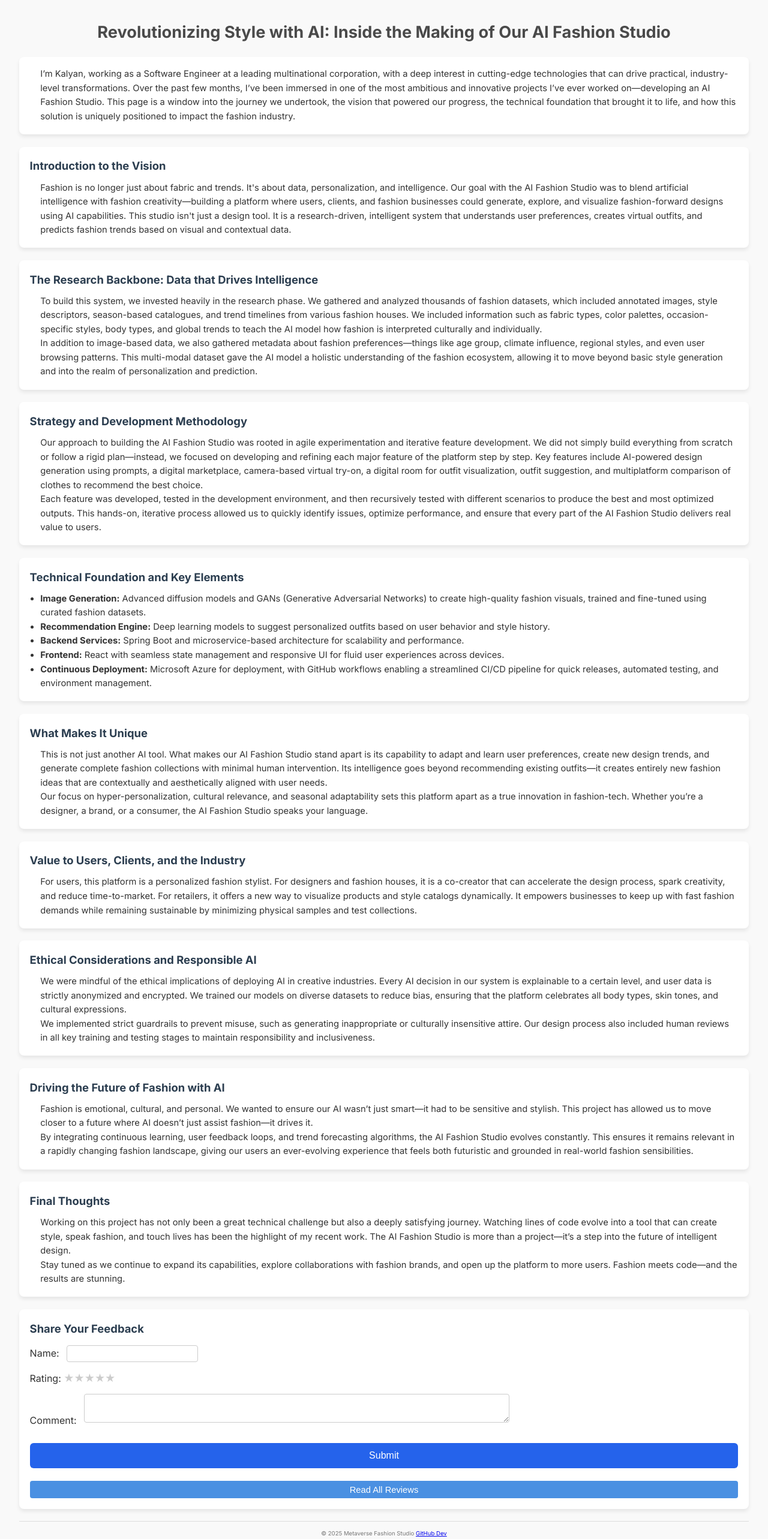
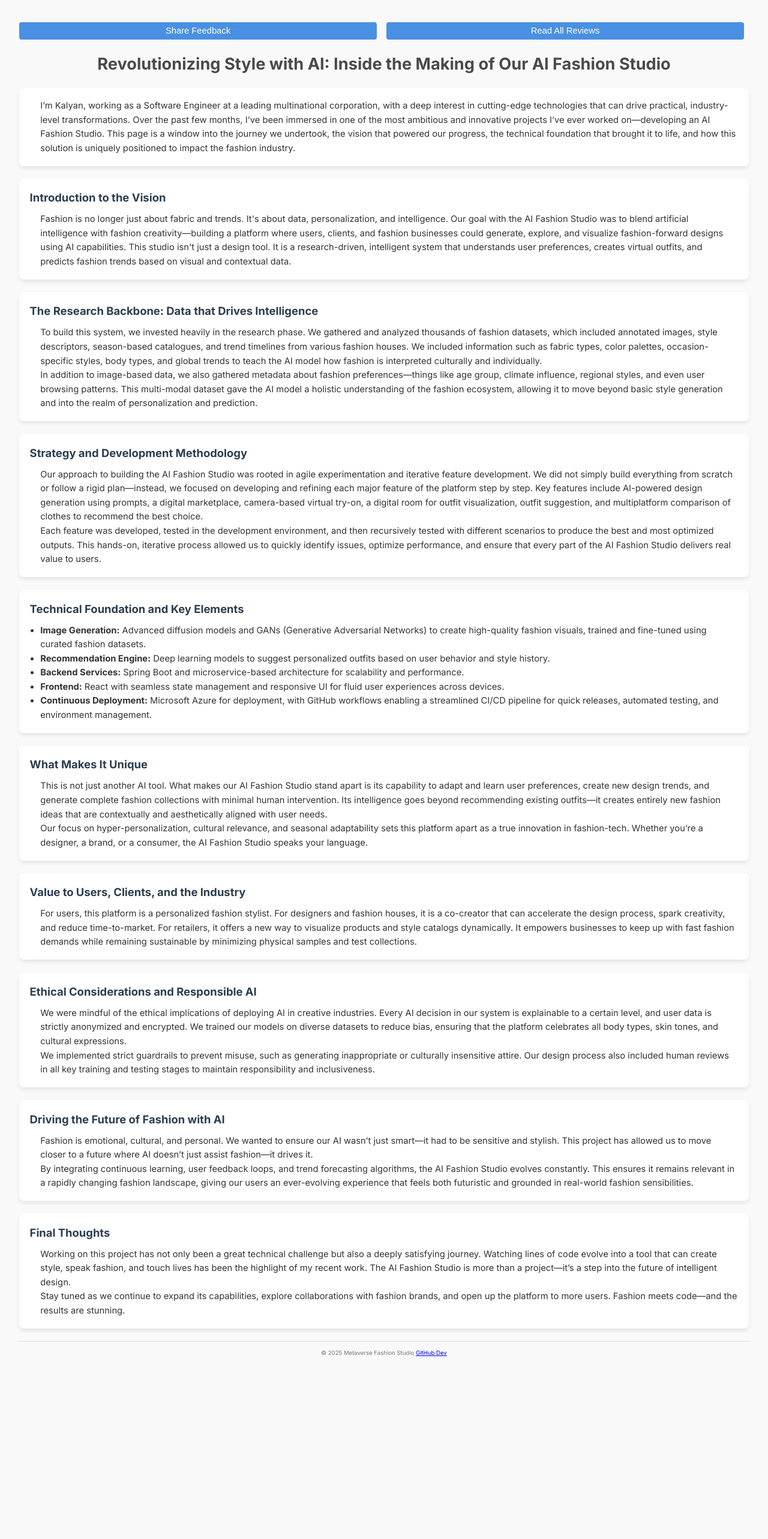
Before and after one commit to KanakamSasikalyan/react-frontend, a React (Create React App) app: page /about in a window 1280 px wide. Shown: the top 2566 px of the page at 60% size. After the commit the page ends 2295 px from the top, so only its background shows below. Built offline with nearby package versions, Linux system fonts and the light colour scheme; sample sign-in values are in the browser's storage.

Commit message:
updated functionality

```diff
--- a/src/components/About/About.css
+++ b/src/components/About/About.css
@@ -93,3 +93,37 @@
   transform: scale(1.2);
   opacity: 0.7;
 }
+
+.btn-small {
+  padding: 0.25rem 0.7rem;
+  font-size: 0.85rem;
+  margin-right: 0.3rem;
+  margin-top: 0;
+}
+
+.about-actions {
+  display: flex;
+  justify-content: flex-end;
+  gap: 0.5rem;
+  margin-bottom: 1.2rem;
+}
+
+.feedback-modal {
+  background: #fff;
+  border: 1px solid #ddd;
+  border-radius: 8px;
+  box-shadow: 0 2px 8px rgba(0,0,0,0.08);
+  padding: 1.2rem 1.5rem;
+  max-width: 420px;
+  margin: 0 auto 1.5rem auto;
+  z-index: 10;
+}
+
+.btn-cancel {
+  background: #eee;
+  color: #333;
+}
+
+.btn-cancel:hover {
+  background: #ccc;
+}
--- a/src/components/About/About.jsx
+++ b/src/components/About/About.jsx
@@ -1,12 +1,14 @@
 import React, { useState } from 'react';
 import { useNavigate } from 'react-router-dom';
 import './About.css';
+import API_BASE_URL from '../../config/apiConfig';
 
 const About = () => {
   const [name, setName] = useState('');
   const [rating, setRating] = useState(0);
   const [comment, setComment] = useState('');
   const [submitMsg, setSubmitMsg] = useState('');
+  const [showFeedback, setShowFeedback] = useState(false);
   const navigate = useNavigate();
 
   const handleSubmit = async (e) => {
@@ -18,7 +20,7 @@ const About = () => {
     }
     try {
       // Assumes POST /api/reviews { name, rating, comment }
-      const res = await fetch('/api/reviews', {
+      const res = await fetch(`${API_BASE_URL}/api/reviews`, {
         method: 'POST',
         headers: { 'Content-Type': 'application/json' },
         body: JSON.stringify({ name, rating, comment })
@@ -26,6 +28,7 @@ const About = () => {
       if (res.ok) {
         setSubmitMsg('Thank you for your feedback!');
         setName(''); setRating(0); setComment('');
+        setTimeout(() => setShowFeedback(false), 1200);
       } else {
         setSubmitMsg('Failed to submit review.');
       }
@@ -36,6 +39,40 @@ const About = () => {
 
   return (
     <div className="about-container">
+      <div className="about-actions">
+        <button className="btn btn-small" onClick={() => setShowFeedback(true)}>Share Feedback</button>
+        <button className="btn btn-small" onClick={() => navigate('/reviews')}>Read All Reviews</button>
+      </div>
+      {showFeedback && (
+        <div className="feedback-modal">
+          <form className="review-form" onSubmit={handleSubmit}>
+            <div style={{marginBottom: '0.5rem'}}>
+              <label>Name: </label>
+              <input type="text" value={name} onChange={e => setName(e.target.value)} className="input" style={{marginLeft: '0.5rem'}} />
+            </div>
+            <div style={{marginBottom: '0.5rem'}}>
+              <label>Rating: </label>
+              {[1,2,3,4,5].map(star => (
+                <span
+                  key={star}
+                  onClick={() => setRating(star)}
+                  style={{cursor:'pointer', color: star <= rating ? '#f5b301' : '#ccc', fontSize: '1.2rem'}}
+                  aria-label={star + ' star'}
+                >★</span>
+              ))}
+            </div>
+            <div style={{marginBottom: '0.5rem'}}>
+              <label>Comment: </label>
+              <textarea value={comment} onChange={e => setComment(e.target.value)} className="input" rows={2} style={{marginLeft: '0.5rem', width: '60%'}} />
+            </div>
+            <div style={{display:'flex', alignItems:'center'}}>
+              <button type="submit" className="btn btn-small">Submit</button>
+              <button type="button" className="btn btn-small btn-cancel" onClick={() => setShowFeedback(false)} style={{marginLeft:'0.5rem'}}>Cancel</button>
+            </div>
+            {submitMsg && <div style={{marginTop:'0.5rem', color: submitMsg.startsWith('Thank') ? 'green' : 'red'}}>{submitMsg}</div>}
+          </form>
+        </div>
+      )}
       <h1 className="about-title">Revolutionizing Style with AI: Inside the Making of Our AI Fashion Studio</h1>
       <section className="about-section">
         <div className="about-content">
@@ -138,35 +175,6 @@ const About = () => {
           </p>
         </div>
       </section>
-      <section className="about-section">
-        <div className="about-content">
-          <h2>Share Your Feedback</h2>
-          <form className="review-form" onSubmit={handleSubmit} style={{marginBottom: '1rem'}}>
-            <div style={{marginBottom: '0.5rem'}}>
-              <label>Name: </label>
-              <input type="text" value={name} onChange={e => setName(e.target.value)} className="input" style={{marginLeft: '0.5rem'}} />
-            </div>
-            <div style={{marginBottom: '0.5rem'}}>
-              <label>Rating: </label>
-              {[1,2,3,4,5].map(star => (
-                <span
-                  key={star}
-                  onClick={() => setRating(star)}
-                  style={{cursor:'pointer', color: star <= rating ? '#f5b301' : '#ccc', fontSize: '1.2rem'}}
-                  aria-label={star + ' star'}
-                >★</span>
-              ))}
-            </div>
-            <div style={{marginBottom: '0.5rem'}}>
-              <label>Comment: </label>
-              <textarea value={comment} onChange={e => setComment(e.target.value)} className="input" rows={2} style={{marginLeft: '0.5rem', width: '60%'}} />
-            </div>
-            <button type="submit" className="btn">Submit</button>
-            {submitMsg && <div style={{marginTop:'0.5rem', color: submitMsg.startsWith('Thank') ? 'green' : 'red'}}>{submitMsg}</div>}
-          </form>
-          <button className="btn" onClick={() => navigate('/reviews')}>Read All Reviews</button>
-        </div>
-      </section>
       <footer className="about-footer">
         &copy; {new Date().getFullYear()} Metaverse Fashion Studio <a href="https://github.com/" target="_blank" rel="noopener noreferrer">GitHub Dev</a>
       </footer>
```
